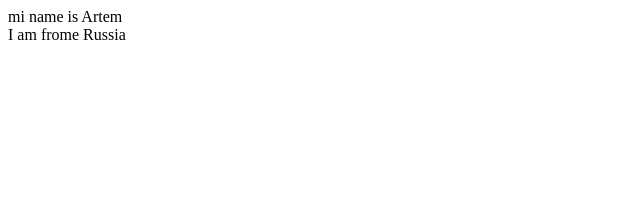
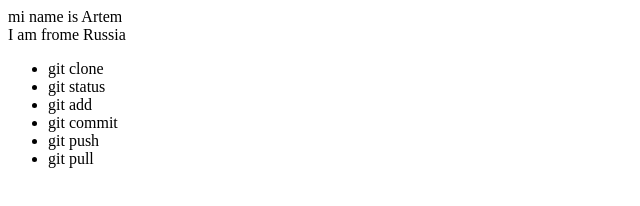
Before and after one commit to ViolentFox24/git-repository-01, a plain HTML site: page index.html in a window 1280 px wide. Shown: the whole page, without its empty margins (0-640 px from the left). Drawn offline with Linux system fonts and the light colour scheme.

Commit message:
add push poll html

```diff
--- a/index.html
+++ b/index.html
@@ -4,3 +4,13 @@
 <div>
     I am frome Russia
 </div>
+<div>
+    <ul>
+        <li> git clone</li>
+        <li> git status </li>
+        <li> git add </li>
+        <li> git commit </li>
+        <li> git push </li>
+        <li> git pull </li>
+    </ul>
+</div>
```
